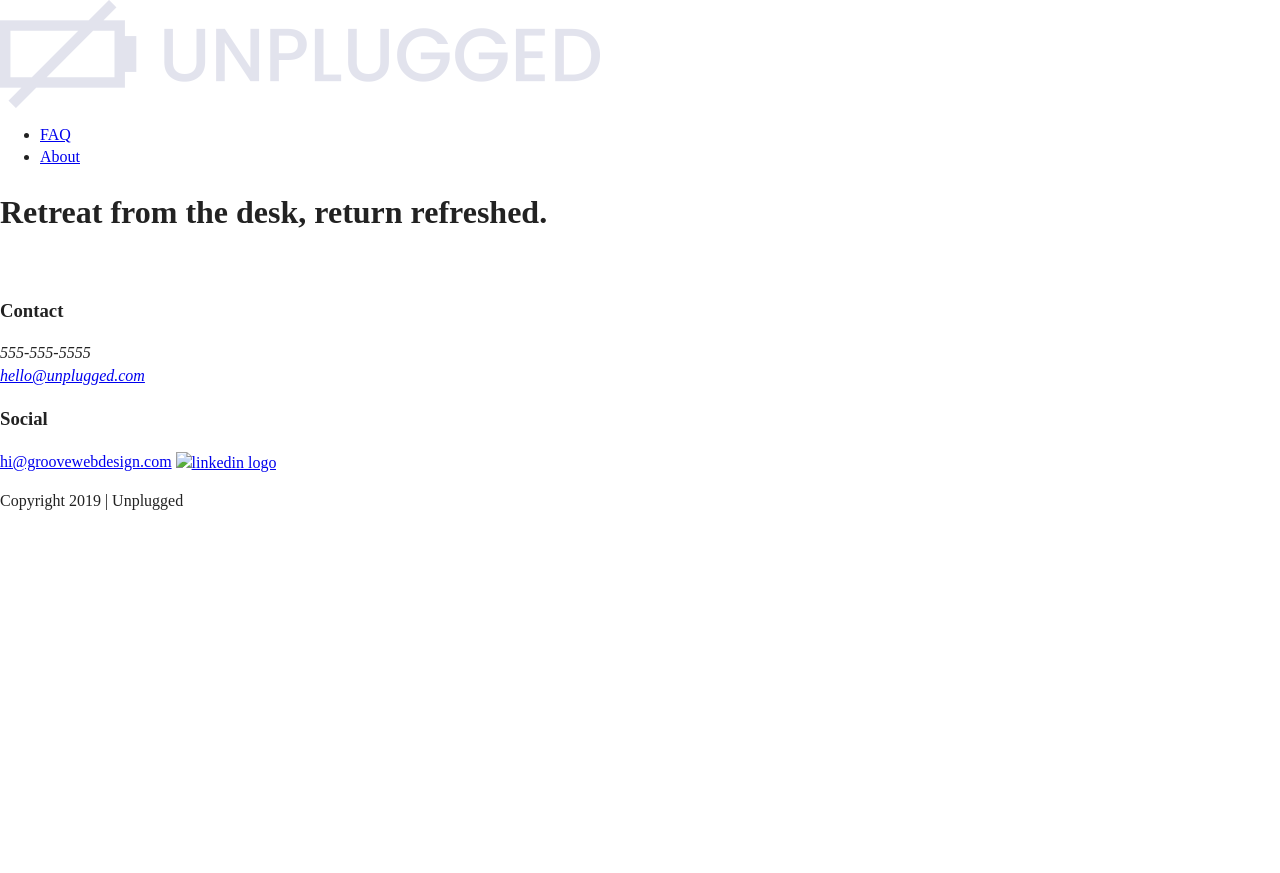
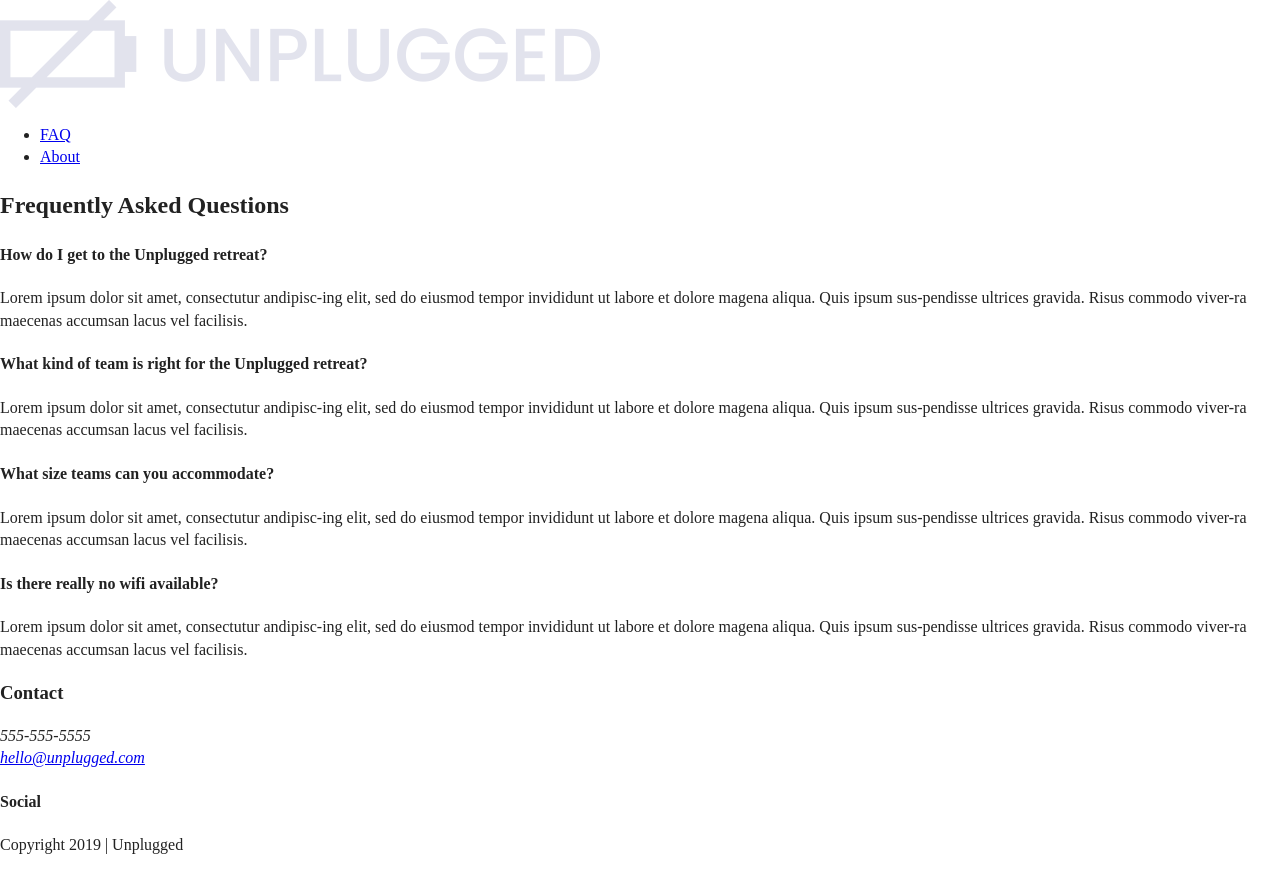
Before and after one commit to Madie-F/res-site-project, a website: page faq/index.html in a window 1280 px wide. Before the commit the page ends 800 px from the top, so only its background shows below. Drawn offline with Linux system fonts and the light colour scheme; files that its build step writes are made by us from their sources; files whose address does not match are found by name.

Commit message:
Faq coded

```diff
--- a/faq/index.html
+++ b/faq/index.html
@@ -3,7 +3,7 @@
 
   <head>
     <meta charset="utf-8">
-    <title></title>
+    <title>Unplugged Retreat | About</title>
     <meta name="description" content="">
     <meta name="viewport" content="width=device-width, initial-scale=1">
 
@@ -24,38 +24,56 @@
 
   <body>
     <header>
-      <div class-"content-wrapper">
+      <div class="content-wrapper">
         <a href="#"><img src="../reswebproj/img/unpluggedlogo.png" alt="unplugged logo"></a>
         <div class="header-divider"></div>
         <nav>
           <ul>
-            <li><a href="faq/index.html" target="_blank">FAQ</a></li>
-            <li><a href="about/index.html" target="_blank">About</a></li>
+            <li><a href="index.html">FAQ</a></li>
+            <li><a href="../about/index.html">About</a></li>
           </ul>
         </nav>
-        <h1>Retreat from the desk, return refreshed.</h1>
-        <a href="#"><img src="" alt=""></a>
       </div>
     </header>
 
     <main>
 
-      <section>
-
+      <section class="faq">
+        <div class="content-wrapper">
+          <div class="mission-header">
+            <h2>Frequently Asked Questions</h2>
+          </div>
+          <div class="faq-content">
+            <div class="questions">
+              <div class="qone">
+                <h4>How do I get to the Unplugged retreat?</h4>
+                <p>Lorem ipsum dolor sit amet, consectutur andipisc-ing elit, sed do eiusmod tempor invididunt ut labore et dolore magena aliqua.
+                  Quis ipsum sus-pendisse ultrices gravida. Risus commodo viver-ra maecenas accumsan lacus vel facilisis.
+                </p>
+              </div>
+              <div class="qtwo">
+                <h4>What kind of team is right for the Unplugged retreat?</h4>
+                <p>Lorem ipsum dolor sit amet, consectutur andipisc-ing elit, sed do eiusmod tempor invididunt ut labore et dolore magena aliqua.
+                  Quis ipsum sus-pendisse ultrices gravida. Risus commodo viver-ra maecenas accumsan lacus vel facilisis.
+                </p>
+              </div>
+              <div class="qthree">
+                <h4>What size teams can you accommodate?</h4>
+                <p>Lorem ipsum dolor sit amet, consectutur andipisc-ing elit, sed do eiusmod tempor invididunt ut labore et dolore magena aliqua.
+                  Quis ipsum sus-pendisse ultrices gravida. Risus commodo viver-ra maecenas accumsan lacus vel facilisis.
+                </p>
+              </div>
+              <div class="qfour">
+                <h4>Is there really no wifi available?</h4>
+                <p>Lorem ipsum dolor sit amet, consectutur andipisc-ing elit, sed do eiusmod tempor invididunt ut labore et dolore magena aliqua.
+                  Quis ipsum sus-pendisse ultrices gravida. Risus commodo viver-ra maecenas accumsan lacus vel facilisis.
+                </p>
+              </div>
+            </div>
+          </div>
+        </div>
       </section>
 
-      <section>
-
-      </section>
-
-      <script src="js/vendor/modernizr-3.11.2.min.js"></script>
-      <script src="js/plugins.js"></script>
-      <script src="js/main.js"></script>
-      <script>
-        window.ga = function () { ga.q.push(arguments) }; ga.q = []; ga.l = +new Date;
-        ga('create', 'UA-XXXXX-Y', 'auto'); ga('set', 'anonymizeIp', true); ga('set', 'transport', 'beacon'); ga('send', 'pageview')
-      </script>
-      <script src="https://www.google-analytics.com/analytics.js" async></script>
     </main>
 
     <footer>
@@ -64,23 +82,43 @@
           <div class="contact">
             <h3>Contact</h3>
             <address>
-              <p>555-555-5555<br>
-              <a href="mailto:hello@unplugged.com">hello@unplugged.com</a></p>
+              <p>
+                555-555-5555<br>
+                <a href="mailto:hello@unplugged.com">hello@unplugged.com</a>
+              </p>
             </address>
           </div>
           <div class="social">
+            <h4>Social</h4>
             <div class="social-icons">
-              <h3>Social</h3>
-              <p><a href="https://www.groovewebdesign.com" target="_blank">hi@groovewebdesign.com</a>
-              <a href="https://www.linkedin.com/madie-few"><img src="" alt="linkedin logo"></a></p>
+              <p>
+                <a href="https://www.facebook.com/Skillcrush/" target="_blank"></a>
+              </p>
+              <p>
+                <a href="https://twitter.com/Skillcrush" target="_blank"></a>
+              </p>
+              <p>
+                <a href="https://www.instagram.com/skillcrush/" target="_blank"></a>
+              </p>
             </div>
           </div>
-        </div> <!-- footer content ends -->
+          <!-- footer content ends -->
+        </div>
       </div> <!-- footer content-wrapper ends -->
       <div class="copyright">
         <p>Copyright 2019 | Unplugged</p>
       </div>
     </footer>
+
+    <script src="js/vendor/modernizr-3.11.2.min.js"></script>
+    <script src="js/plugins.js"></script>
+    <script src="js/main.js"></script>
+    <script>
+      window.ga = function () { ga.q.push(arguments) }; ga.q = []; ga.l = +new Date;
+      ga('create', 'UA-XXXXX-Y', 'auto'); ga('set', 'anonymizeIp', true); ga('set', 'transport', 'beacon'); ga('send', 'pageview')
+    </script>
+    <script src="https://www.google-analytics.com/analytics.js" async></script>
+
   </body>
 
 </html>
```
